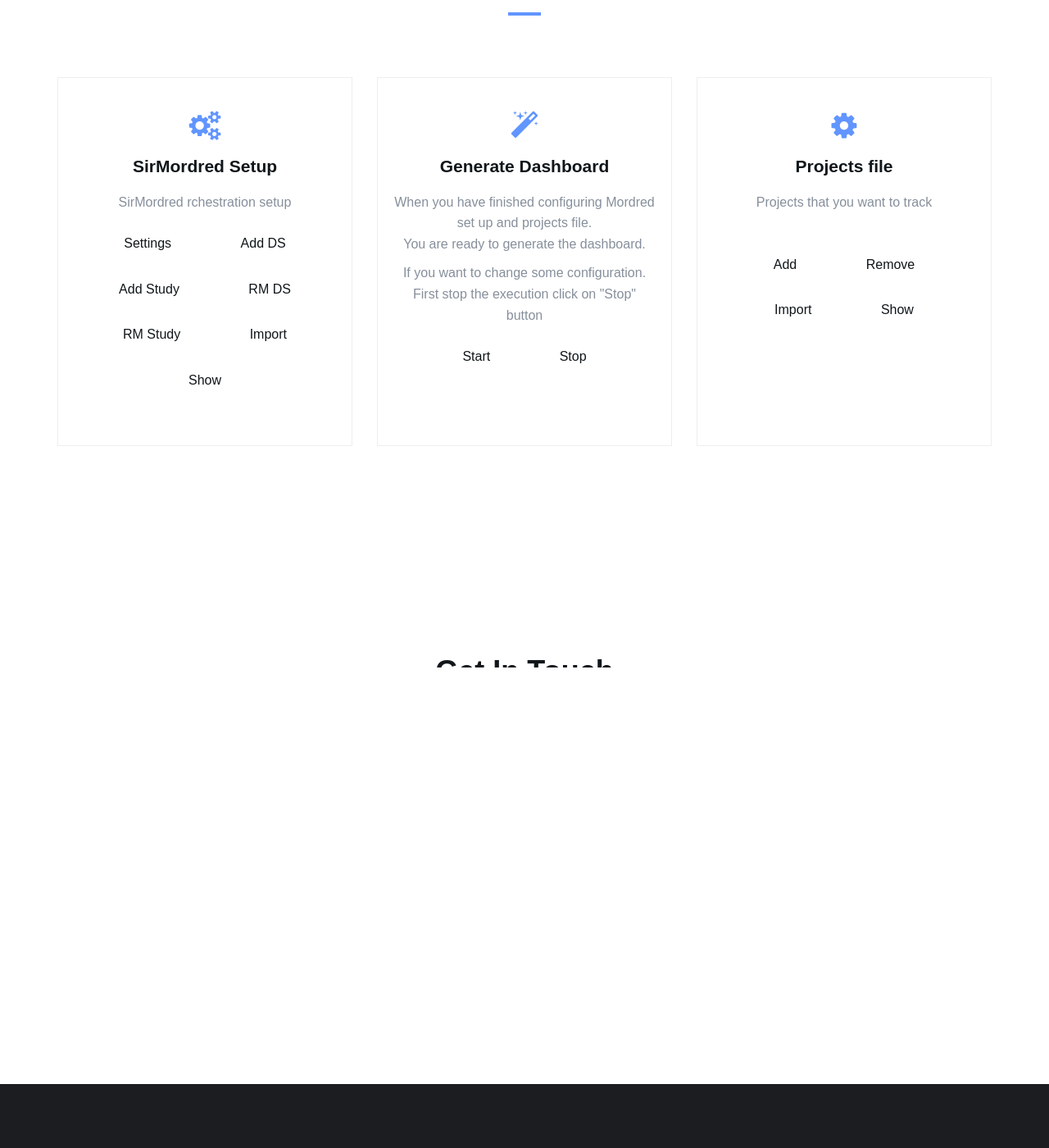
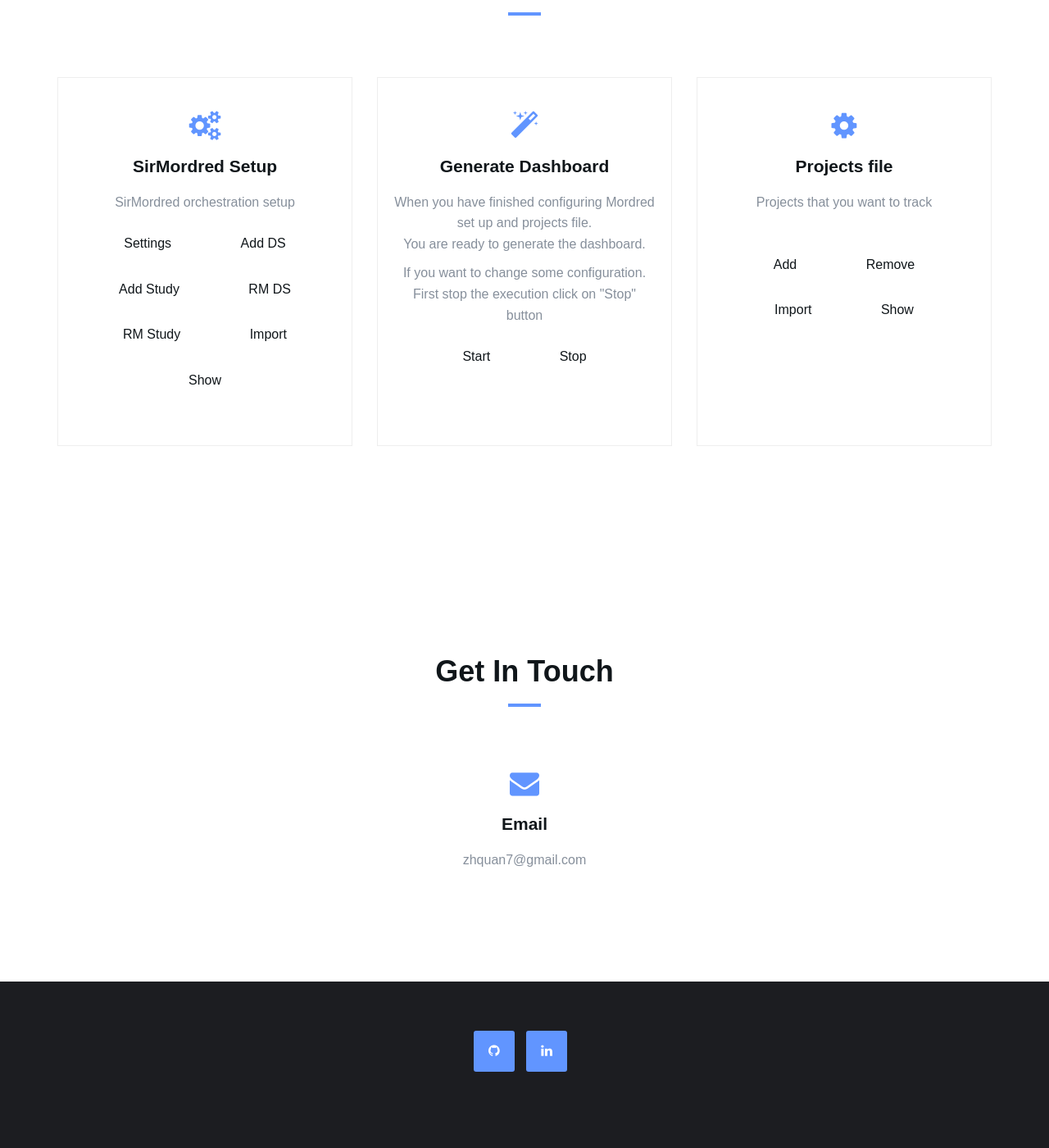
Before and after one commit to zhquan/Q-DashMan, a Django app: page / in a window 1280 px wide. Shown: the part 965-2365 px from the top of the page at 82% size. Run offline with Django 3.2, Linux system fonts and the light colour scheme; data comes from the database, SQL or seed files in the repository; data that the repository does not hold is empty; some libraries are stand-ins or nearby versions.

Commit message:
[templates] Fix wrong

```diff
--- a/templates/index.html
+++ b/templates/index.html
@@ -197,7 +197,7 @@
 						<i class="fa fa-cogs"></i>
 						<h3>SirMordred Setup</h3>
                         <P>
-                            SirMordred <o>                                                  </o>rchestration setup
+                            SirMordred orchestration setup
                         </P>
                         <span title="General Setup" data-toggle="tooltip" data-placement="top"><button class="white-btn" data-toggle="modal" data-target="#setup_settings">Settings</button></span>
                         <span title="Add Data Source" data-toggle="tooltip" data-placement="top"><button class="white-btn" data-toggle="modal" data-target="#setup_add_ds">Add DS</button></span>
```
